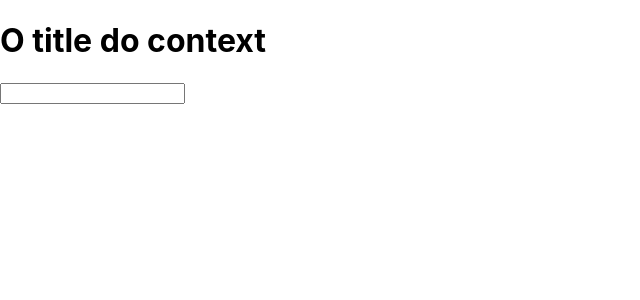
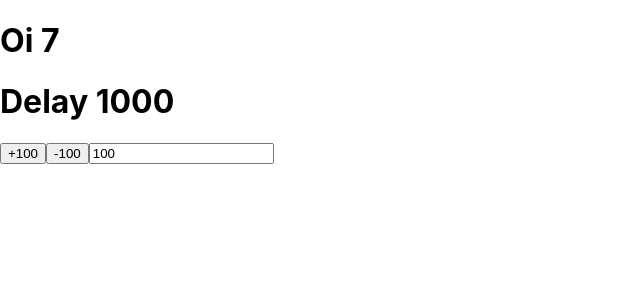
Before and after one commit to phaa/curso-react-nextjs, a React (Create React App) app in the folder modulo_4/: page / in a window 1280 px wide. Shown: the top 300 px of the page, without its empty margins (0-640 px from the left). Built offline with nearby package versions, Linux system fonts and the light colour scheme.

Commit message:
customHook - React Hooks

```diff
--- /dev/null
+++ b/modulo_4/src/customHook.jsx
@@ -0,0 +1,65 @@
+import { useRef, useState } from 'react';
+
+const { useEffect } = require('react');
+
+const useMyHook = (callback, delay = 1000) => {
+  // Salvaremos a callback num useRef para persisti-la entre os re-renders
+  const savedCallback = useRef();
+
+  // Toda vez que mudar o callback, atualiza a ref dele
+  // Aqui sava
+  useEffect(() => {
+    savedCallback.current = callback;
+  }, [callback]);
+
+  // Toda vez que o delay mudar, ele executa o hook
+  useEffect(() => {
+    // O setInterval apontará sempre para a Ref que temos da callback
+    // Assim, independente de quando alterarmos a callback, ele já sabe de onde chamar
+    // Se não fosse por isso, executariamos sempre a callback do primeiro re-render,
+    // já que o setInterval não "esquece" de suas props
+    const interval = setInterval(() => {
+      savedCallback.current();
+    }, delay);
+
+    return () => {
+      clearInterval(interval);
+    };
+  }, [delay]);
+};
+
+function App() {
+  const [counter, setCounter] = useState(0);
+  const [delay, setDelay] = useState(1000);
+  const [incrementor, setIncrementor] = useState(100);
+
+  useMyHook(() => setCounter((c) => c + 1), delay);
+
+  return (
+    <div>
+      <h1>Oi {counter}</h1>
+      <h1>Delay {delay}</h1>
+      <button
+        onClick={() => {
+          setDelay((d) => d + incrementor);
+        }}
+      >
+        +{incrementor}
+      </button>
+      <button
+        onClick={() => {
+          setDelay((d) => d - incrementor);
+        }}
+      >
+        -{incrementor}
+      </button>
+      <input
+        type="number"
+        value={incrementor}
+        onChange={(e) => setIncrementor(Number(e.target.value))}
+      />
+    </div>
+  );
+}
+
+export default App;
--- a/modulo_4/src/index.js
+++ b/modulo_4/src/index.js
@@ -1,7 +1,7 @@
 import React from 'react';
 import ReactDOM from 'react-dom/client';
 import './index.css';
-import App from './useReducerUseContext';
+import App from './customHook';
 import reportWebVitals from './reportWebVitals';
 
 const root = ReactDOM.createRoot(document.getElementById('root'));
```
